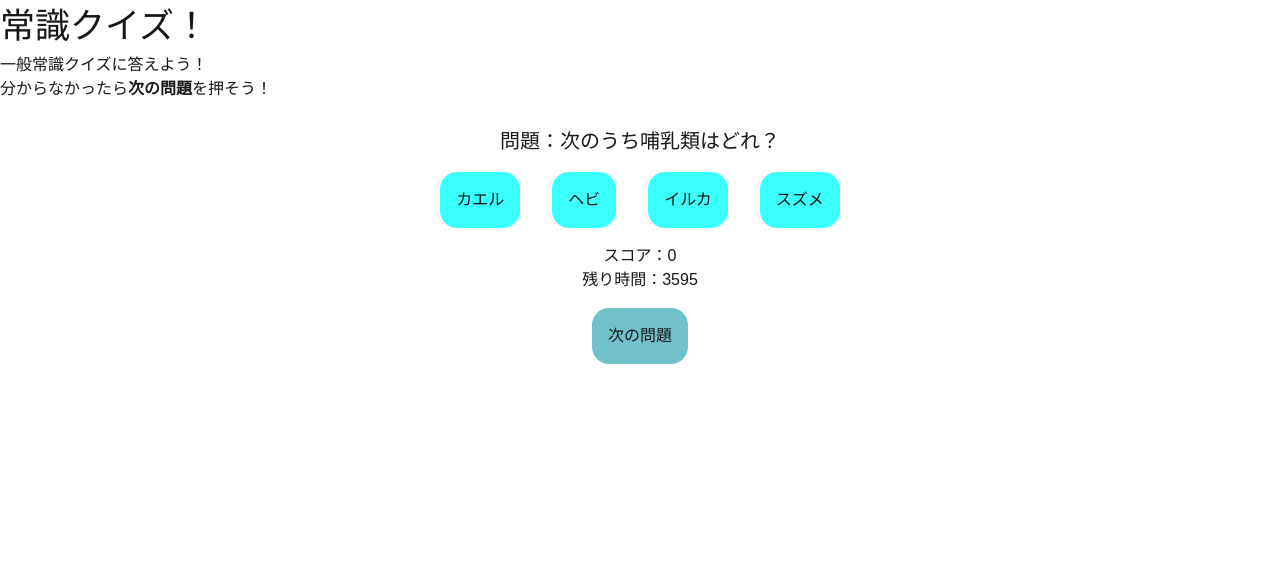
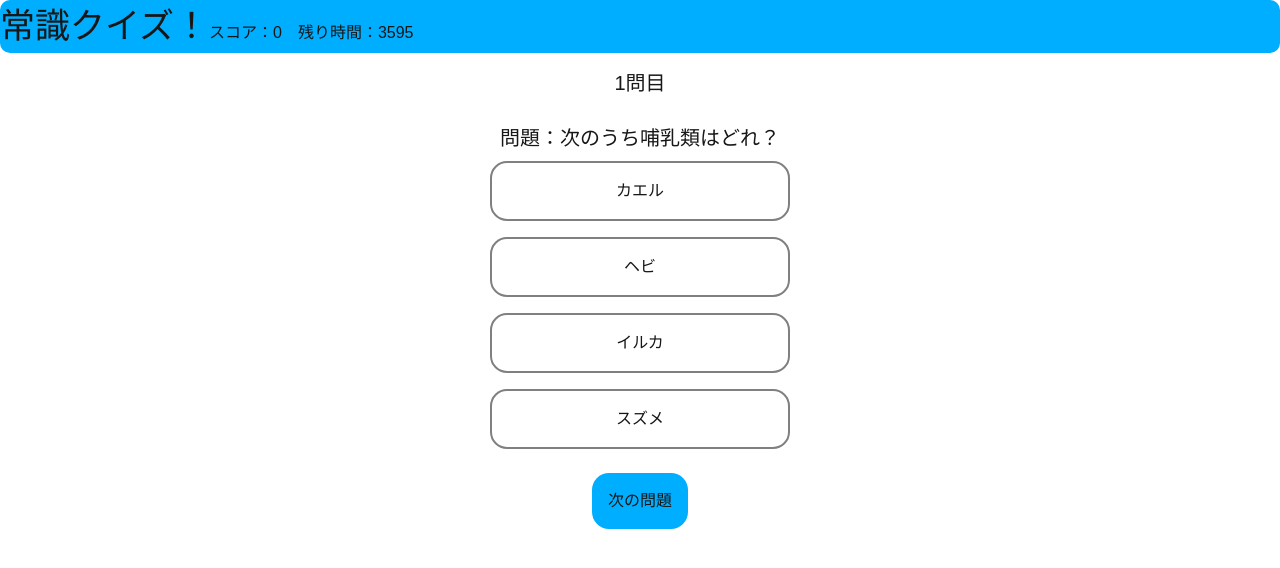
Before and after one commit to saradasa/quiz-20251109, a Next.js app: page /quiz in a window 1280 px wide. Shown: the top 568 px of the page. Built offline with nearby package versions, Linux system fonts and the light colour scheme.

Commit message:
fix:レイアウトの修正

```diff
--- a/app/quiz/page.jsx
+++ b/app/quiz/page.jsx
@@ -12,6 +12,7 @@ export default function Question() {
   const [score, setScore] = useState(0);
   const [timeLeft, setTimeLeft] = useState(3600);
   const router = useRouter();
+  const [currentIndex, setCurrentIndex] = useState(1);
 
   function getRandomQuiz() {
     const index = Math.floor(Math.random() * quizData.length);
@@ -27,12 +28,14 @@ export default function Question() {
       setScore((prev) => prev - 1);
     }
     setTimeout(() => {
+      setCurrentIndex((prev) => prev + 1);
       setSelected("");
       setResult("");
       setQuizId(quizData[Math.floor(Math.random() * quizData.length)]);
     }, 1000);
   };
   const handleNext = () => {
+    setCurrentIndex((prev) => prev + 1);
     setQuizId(getRandomQuiz());
     setSelected("");
     setResult(null);
@@ -53,14 +56,17 @@ export default function Question() {
 
   return (
     <>
-      <h1 className={Style.title}>常識クイズ！</h1>
-      <p>一般常識クイズに答えよう！</p>
-      <p>
-        分からなかったら<span className={Style.bold}>次の問題</span>を押そう！
+      <p className={Style.back}>
+        <span className={Style.title}>常識クイズ！</span>
+        <span className={Style.space}>スコア：{score}　</span>
+        <span className={Style.space}>残り時間：{timeLeft}</span>
+      </p>
+      <p style={{ textAlign: "center", fontSize: "20px", marginTop: "15px" }}>
+        {currentIndex}問目
       </p>
       <div style={{ textAlign: "center", marginTop: "25px" }}>
         <div className={Style.question}>問題：{quizId.question}</div>
-        <div>
+        <div className={Style.options}>
           {quizId.options.map((option, index) => (
             <button
               className={Style.button}
@@ -74,8 +80,6 @@ export default function Question() {
         </div>
         {result && <p>{result}</p>}
         <div>
-          <p>スコア：{score}</p>
-          <p>残り時間：{timeLeft}</p>
           <button className={Style.nextbutton} onClick={() => handleNext()}>
             次の問題
           </button>
--- a/app/quiz/quiz.module.css
+++ b/app/quiz/quiz.module.css
@@ -5,13 +5,20 @@
   font-size: 20px;
 }
 .button{
-    background-color: rgba(0, 255, 251, 0.772);
+    background-color:white;
+    border: 2px solid gray;
     border-radius: 17px;
     padding: 1rem;
-    margin: 1rem;
+    margin: 0.5rem;
+    width: 300px;
+}
+.options {
+  display: flex;
+  flex-direction: column;
+  align-items: center;
 }
 .nextbutton{
-  background-color: rgba(55, 166, 180, 0.703);
+  background-color: rgb(0, 174, 255);
   border-radius: 17px;
   padding: 1rem;
   margin: 1rem;
@@ -19,3 +26,10 @@
 .bold{
   font-weight: bold;
 }
+.back{
+  background-color: rgb(0, 174, 255);
+  border-radius: 10px;
+}
+.space{
+  text-align: right;
+}
--- a/app/quiz/result/page.jsx
+++ b/app/quiz/result/page.jsx
@@ -10,7 +10,8 @@ export default function ResultPage() {
     <div style={{ textAlign: "center", marginTop: "100px" }}>
       <h1 className={Style.subtitle}>リザルト画面</h1>
       <p className={Style.font}>
-        あなたのスコアは <strong>{score} 点</strong>です！
+        あなたのスコアは <strong className={Style.point}>{score} 点</strong>
+        です！
       </p>
     </div>
   );
--- a/app/quiz/result/result.module.css
+++ b/app/quiz/result/result.module.css
@@ -4,3 +4,9 @@
 .font{
     font-size: 20px;
 }
+.back{
+
+}
+.point{
+    color: red;
+}
```
